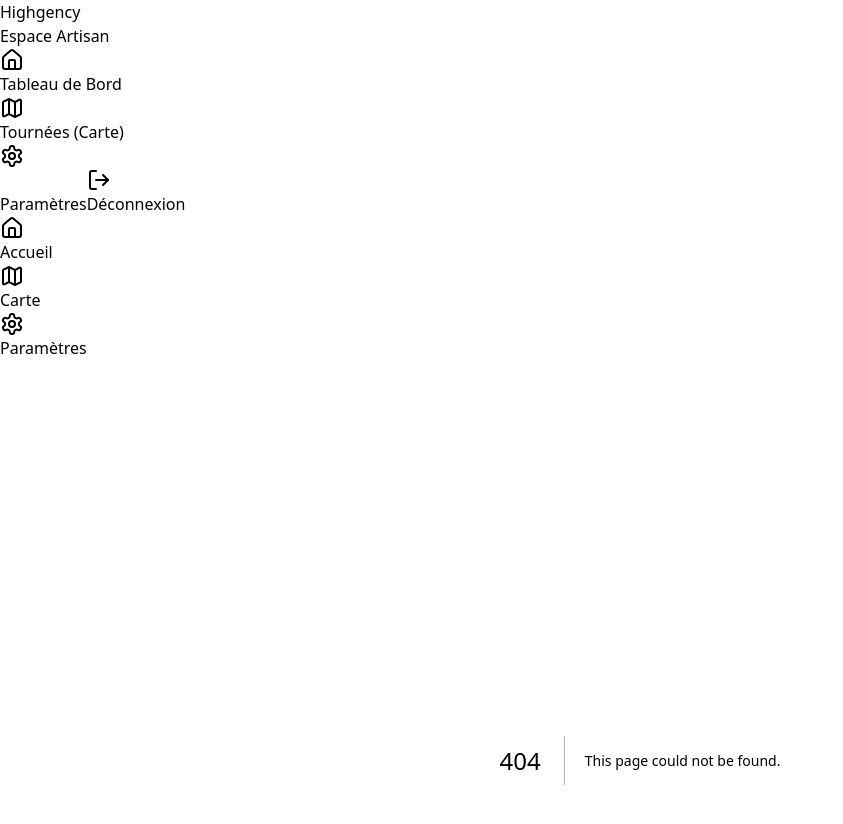
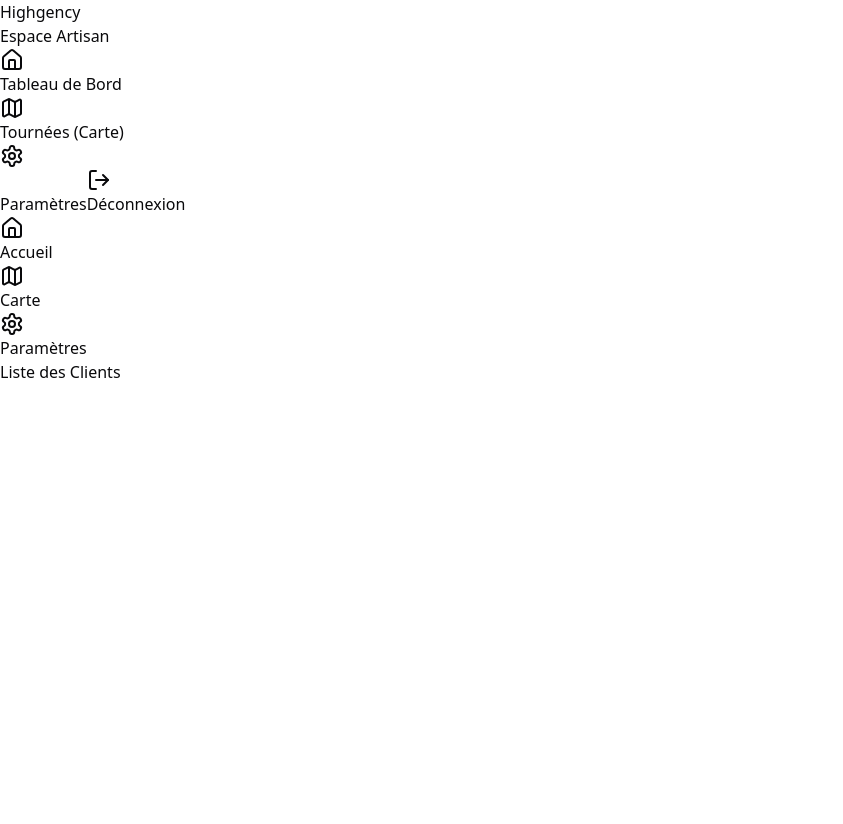
Before and after one commit to Makadam-ia/crm-optimisation, a Next.js app: page /clients in a window 1280 px wide. Before the commit this address had no page. Shown: the top 824 px of the page, without its empty margins (0-843 px from the left). After the commit the page ends 800 px from the top, so only its background shows below. Built offline with nearby package versions, Linux system fonts and the light colour scheme.

Commit message:
Create page.js

```diff
--- /dev/null
+++ b/src/app/clients/page.js
@@ -0,0 +1,7 @@
+export default function ClientsPage() {
+  return (
+    <div className="p-8 text-white">
+      <h1 className="text-2xl font-bold mb-6">Liste des Clients</h1>
+    </div>
+  );
+}
```
